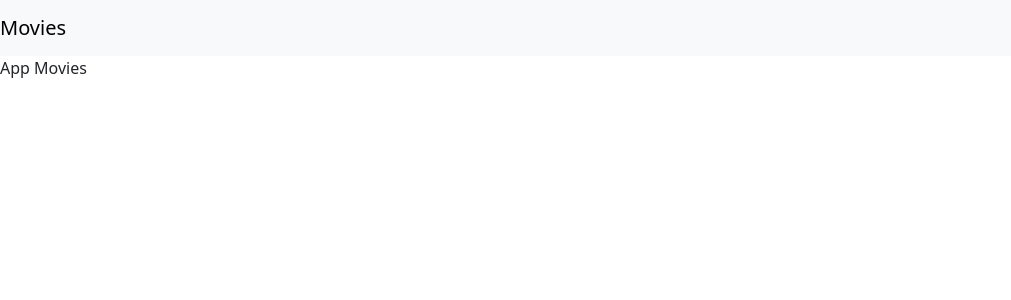
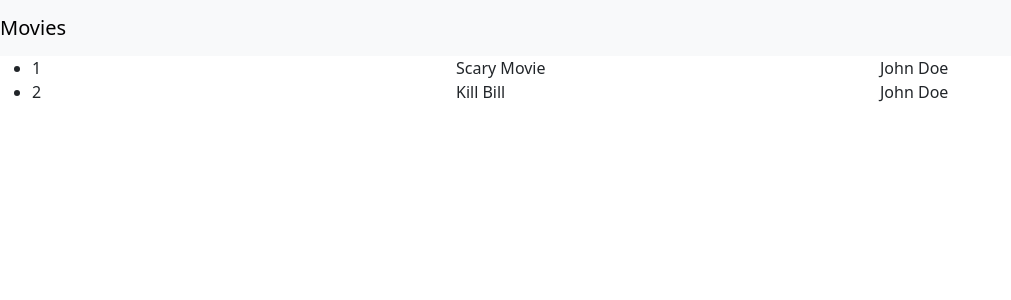
Before and after one commit to bojanivic123/movies-redux, a React (Create React App) app: page / in a window 1280 px wide. Shown: the top 300 px of the page, without its empty margins (0-1011 px from the left). Built offline with nearby package versions, Linux system fonts and the light colour scheme.

Commit message:
Add MovieRow component

```diff
--- a/src/components/AppMovies.jsx
+++ b/src/components/AppMovies.jsx
@@ -1,10 +1,31 @@
-import React from 'react'
+import React, { useEffect, useState } from 'react'
+import movieService from '../services/movieService'
+import { useDispatch, useSelector } from 'react-redux'
+import { setMovies } from '../store/movies/slice';
+import MovieRow from './MovieRow';
+import { selectAllMovies } from '../store/movies/selectors';
 
 const AppMovies = () => {
 
+    const dispatch = useDispatch();
+
+    const movies = useSelector(selectAllMovies)
+
+    useEffect(() => {
+        movieService.getAll().then((movies) => dispatch(setMovies(movies)))
+    }, [])
 
     return (
-        <div>App Movies</div>
+        <div>
+            <ul>
+                {movies.map((movie) => (
+                    <li>
+                        <MovieRow movie={movie} key={movie.id} />
+                    </li>
+                ))}
+
+            </ul>
+        </div>
     )
 }
 
--- /dev/null
+++ b/src/components/MovieRow.jsx
@@ -0,0 +1,13 @@
+import React from 'react'
+
+const MovieRow = ({ movie }) => {
+    return (
+        <div className='row' >
+            <div className='col-sm'>{movie.id}</div>
+            <div className='col-sm'>{movie.title}</div>
+            <div className='col-sm'>{movie.director}</div>
+        </div>
+    )
+}
+
+export default MovieRow
--- /dev/null
+++ b/src/services/movieService.js
@@ -0,0 +1,32 @@
+class MovieService {
+  constructor() {
+    this.nextId = 3;
+    this.movies = [
+      {
+        id: 1,
+        title: 'Scary Movie',
+        director: 'John Doe',
+        imageUrl: 'https://flxt.tmsimg.com/assets/p25765_p_v12_aj.jpg',
+        duration: 120,
+        releaseDate: 2005,
+        genre: 'comedy',
+      },
+      {
+        id: 2,
+        title: 'Kill Bill',
+        director: 'John Doe',
+        imageUrl:
+          'https://m.media-amazon.com/images/M/MV5BNzM3NDFhYTAtYmU5Mi00NGRmLTljYjgtMDkyODQ4MjNkMGY2XkEyXkFqcGdeQXVyNzkwMjQ5NzM@._V1_.jpg',
+        duration: 113,
+        releaseDate: 2006,
+        genre: 'action',
+      },
+    ];
+  }
+
+  getAll() {
+    return Promise.resolve([...this.movies]);
+  }
+}
+
+export default new MovieService();
--- a/src/store/movies/selectors.js
+++ b/src/store/movies/selectors.js
@@ -1,3 +1,5 @@
 const selectAllMovies = (state) => {
   return state.movies.data;
 };
+
+export { selectAllMovies };
```
